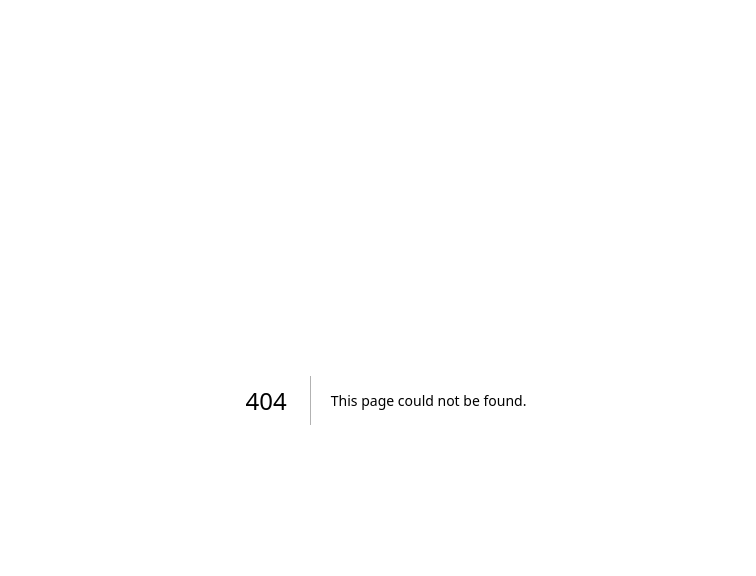
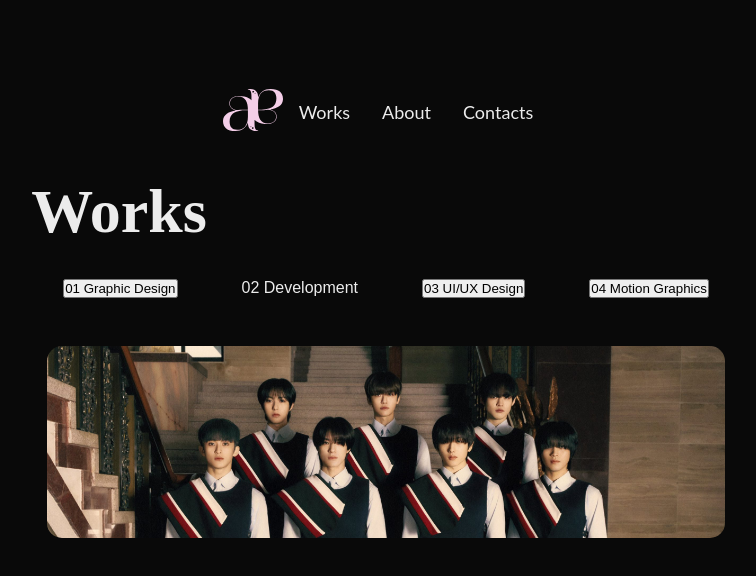
Before and after one commit to arabella-a/arabella-alegria, a Next.js app: page /pages/Development in a window 1280 px wide. Before the commit this address had no page. Shown: the top 576 px of the page, without its empty margins (254-1010 px from the left). Built offline with nearby package versions, Linux system fonts and the light colour scheme.

Commit message:
add content and card

```diff
--- a/src/app/components/Filter/Filter.js
+++ b/src/app/components/Filter/Filter.js
@@ -1,41 +1,20 @@
 "use client";
 
 import styles from "./Filter.module.css";
-import { useState } from "react";
-import { works } from "../../data/data.js";
+import Link from "next/link";
 
 export default function Filter() {
-    const [filter, setFilter] = useState("Graphic Design");
-
-
-    const handleClick = e => {
-        setFilter(e.target.value);
-    };
-
-    const filteredWorks = works && works[filter] ? works[filter] : [];
 
     return (
         <>
             <div className={styles.Filter}>
                 <div>
                     <ul className={styles.filterCategories}>
-                        <li><button value="all" onClick={handleClick}>01 Graphic Design</button></li>
-                        <li><button value="all" onClick={handleClick}>02 Development</button></li>
-                        <li><button value="all" onClick={handleClick}>03 UI/UX Design</button></li>
-                        <li><button value="all" onClick={handleClick}>04 Motion Graphics</button></li>
+                        <li><button>01 Graphic Design</button></li>
+                        <Link href="/pages/Development"><li>02 Development</li></Link>
+                        <li><button>03 UI/UX Design</button></li>
+                        <li><button>04 Motion Graphics</button></li>
                     </ul>
-                </div>
-                <div>
-                    {filteredWorks.map((work) => (
-                        <div key={work.id} className={styles.workItems}>
-                            <div className={styles.workCard}>
-                                <img src={work.image} alt={work.name} width="200" />
-                                <Link href={work.link}>
-                                    <button>{work.name}</button>
-                                </Link>
-                            </div>
-                        </div>
-                    ))}
                 </div>
             </div>
         </>
--- /dev/null
+++ b/src/app/pages/Development/Development.module.css
@@ -0,0 +1,35 @@
+.page {
+    display: flex;
+    flex-direction: column;
+    align-items: center;
+    justify-items: center;
+    min-height: 100svh;
+    padding: 80px;
+    flex-shrink: 0;
+}
+
+.main {
+    display: flex;
+    flex-direction: column;
+    color: var(--off-white);
+    margin: 2rem;
+}
+
+.main h1 {
+    font-family: 'Merriweather', serif;
+    color: var(--off-white);
+    font-size: var(--h1);
+}
+
+.nctDreamCard, .Card {
+    padding: 6rem;
+    margin: 1rem;
+    border-radius: 15px;
+}
+
+.nctDreamCard {
+    background-image: url("/nctdream_bnw.jpeg");
+    background-repeat: no-repeat;
+    background-size: cover;
+    background-position: top;
+}
--- /dev/null
+++ b/src/app/pages/Development/page.js
@@ -0,0 +1,21 @@
+import Header from "@/app/components/Header/Header";
+import Filter from "@/app/components/Filter/Filter";
+import styles from "./Development.module.css";
+
+export default function Development() {
+    return (
+        <>
+            <div className={styles.page}>
+                <Header/>
+                <main className={styles.main}>
+                    <h1>Works</h1>
+                    <Filter/>
+                    <div className={styles.nctDreamCard}></div>
+                    <div className={styles.Card}></div>
+                    <div className={styles.Card}></div>
+                    <div className={styles.Card}></div>
+                </main>
+            </div>
+        </>
+    )
+}
```
Also changed, not shown: public/nctdream_bnw.jpeg (added).
